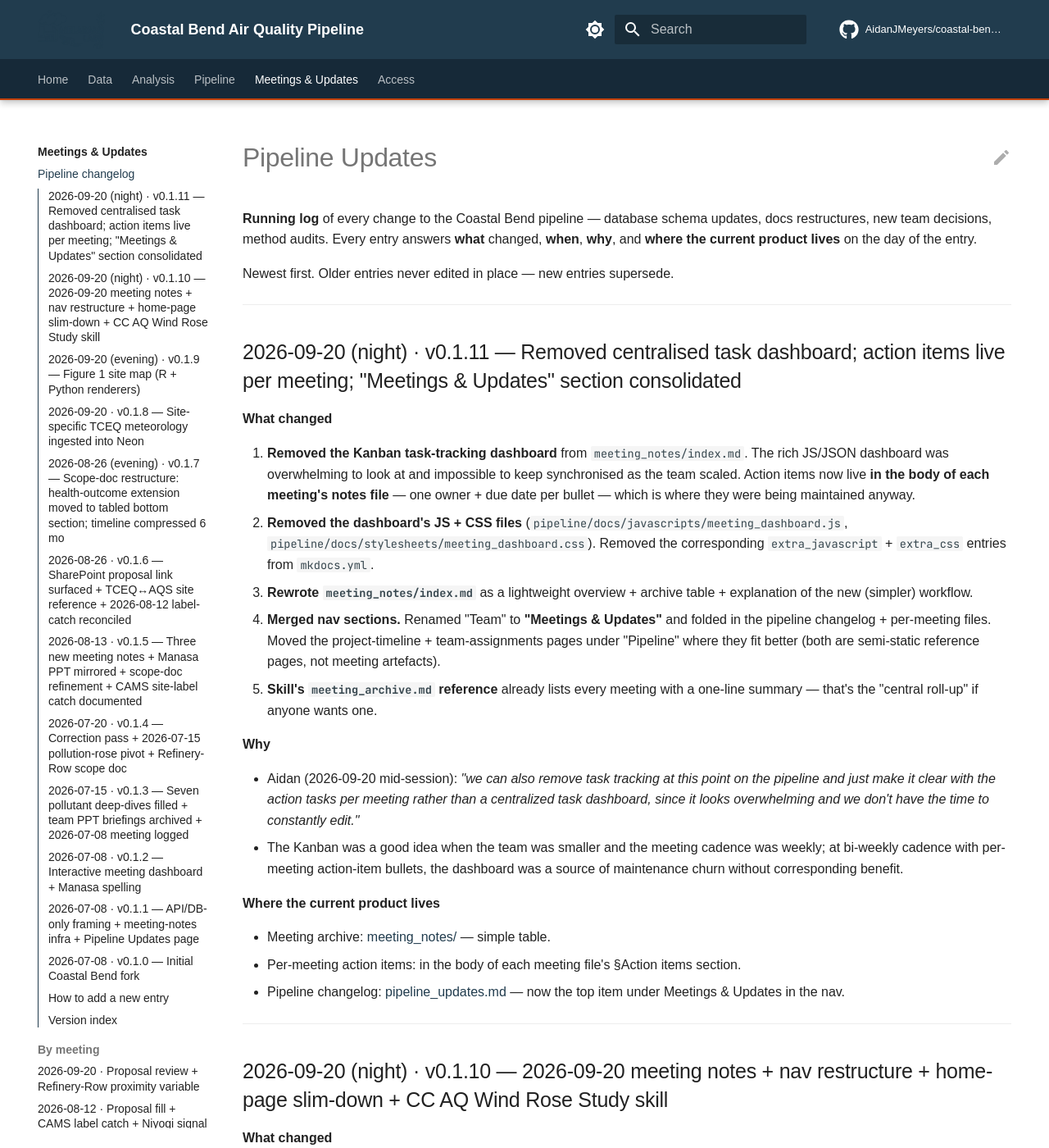
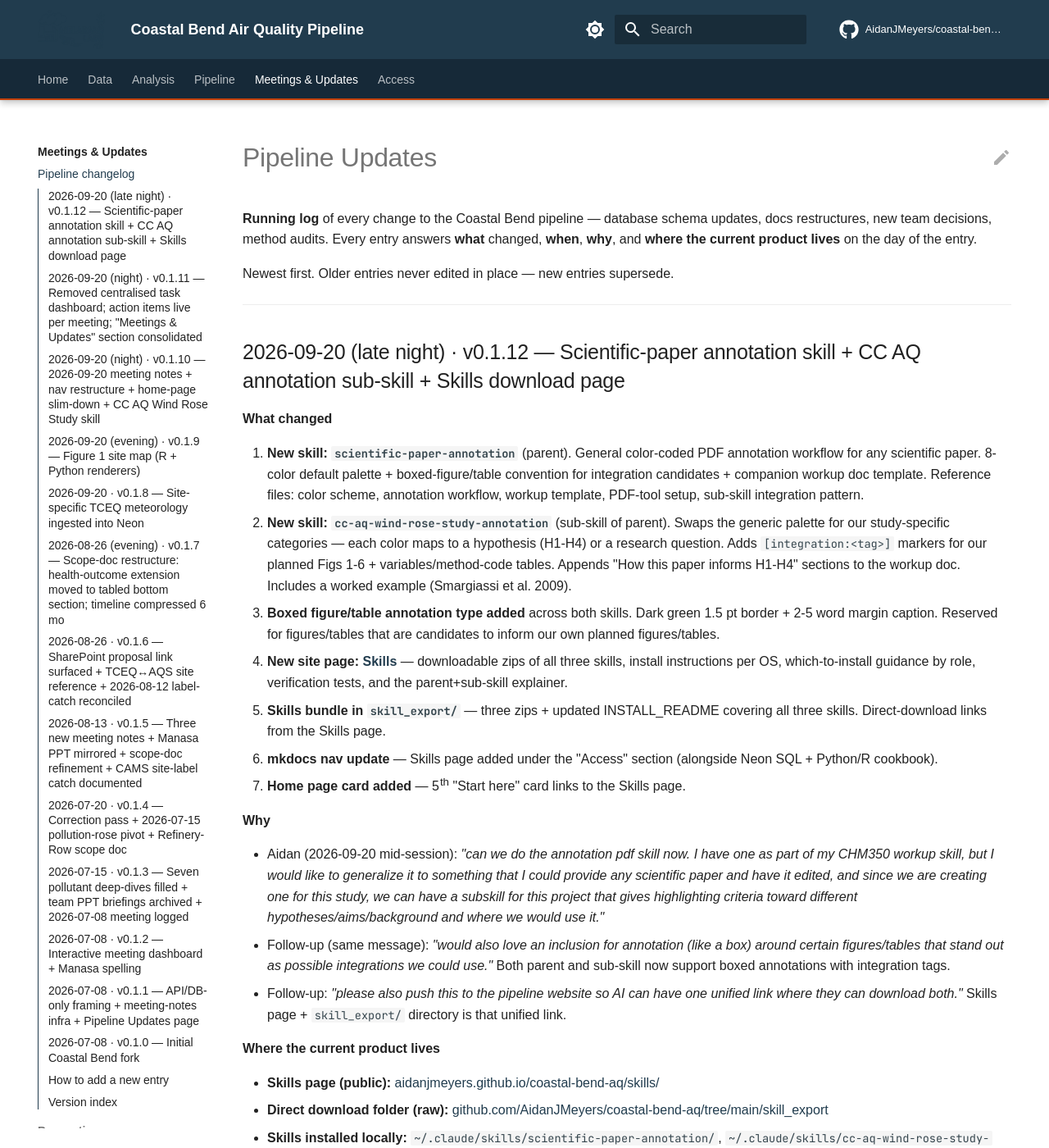
Before and after one commit to AidanJMeyers/coastal-bend-aq, an MkDocs documentation site: the page built from pipeline/docs/pipeline_updates.md, in a window 1280 px wide and 1400 px high. Shown: the whole window at 82% size. Built offline with MkDocs 1.6.1 and Material for MkDocs 9.7.7, drawn with Linux system fonts in a browser that asks for light colours; some web fonts are replaced; comment, search, counter and statistics services are not loaded; some of the changed text lies outside the part shown.

Commit message:
v0.1.12 — scientific-paper-annotation parent skill + cc-aq-wind-rose-study-annotation sub-skill (with boxed figure/table integration tags) + Skills download page on the pipeline site

```diff
--- a/mkdocs.yml
+++ b/mkdocs.yml
@@ -174,3 +174,4 @@ nav:
   - Access:
       - Neon SQL & Data API: 08_usage_neon.md
       - Python / R cookbook: 09_usage_python_r.md
+      - Team skills (download): skills.md
--- a/pipeline/docs/pipeline_updates.md
+++ b/pipeline/docs/pipeline_updates.md
@@ -7,6 +7,72 @@ audits. Every entry answers **what** changed, **when**, **why**, and
 
 Newest first. Older entries never edited in place — new entries
 supersede.
+
+---
+
+## 2026-09-20 (late night) · v0.1.12 — Scientific-paper annotation skill + CC AQ annotation sub-skill + Skills download page
+
+**What changed**
+
+1. **New skill: `scientific-paper-annotation`** (parent). General
+   color-coded PDF annotation workflow for any scientific paper.
+   8-color default palette + boxed-figure/table convention for
+   integration candidates + companion workup doc template.
+   Reference files: color scheme, annotation workflow, workup
+   template, PDF-tool setup, sub-skill integration pattern.
+2. **New skill: `cc-aq-wind-rose-study-annotation`** (sub-skill of
+   parent). Swaps the generic palette for our study-specific
+   categories — each color maps to a hypothesis (H1-H4) or a
+   research question. Adds `[integration:<tag>]` markers for our
+   planned Figs 1-6 + variables/method-code tables. Appends "How
+   this paper informs H1-H4" sections to the workup doc. Includes a
+   worked example (Smargiassi et al. 2009).
+3. **Boxed figure/table annotation type added** across both skills.
+   Dark green 1.5 pt border + 2-5 word margin caption. Reserved
+   for figures/tables that are candidates to inform our own planned
+   figures/tables.
+4. **New site page: [Skills](./skills.md)** — downloadable zips of
+   all three skills, install instructions per OS, which-to-install
+   guidance by role, verification tests, and the parent+sub-skill
+   explainer.
+5. **Skills bundle in `skill_export/`** — three zips + updated
+   INSTALL_README covering all three skills. Direct-download links
+   from the Skills page.
+6. **mkdocs nav update** — Skills page added under the "Access"
+   section (alongside Neon SQL + Python/R cookbook).
+7. **Home page card added** — 5th "Start here" card links to the
+   Skills page.
+
+**Why**
+
+- Aidan (2026-09-20 mid-session): *"can we do the annotation pdf
+  skill now. I have one as part of my CHM350 workup skill, but I
+  would like to generalize it to something that I could provide any
+  scientific paper and have it edited, and since we are creating one
+  for this study, we can have a subskill for this project that gives
+  highlighting criteria toward different hypotheses/aims/background
+  and where we would use it."*
+- Follow-up (same message): *"would also love an inclusion for
+  annotation (like a box) around certain figures/tables that stand
+  out as possible integrations we could use."* Both parent and
+  sub-skill now support boxed annotations with integration tags.
+- Follow-up: *"please also push this to the pipeline website so AI
+  can have one unified link where they can download both."* Skills
+  page + `skill_export/` directory is that unified link.
+
+**Where the current product lives**
+
+- **Skills page (public):** [aidanjmeyers.github.io/coastal-bend-aq/skills/](https://aidanjmeyers.github.io/coastal-bend-aq/skills/)
+- **Direct download folder (raw):** [github.com/AidanJMeyers/coastal-bend-aq/tree/main/skill_export](https://github.com/AidanJMeyers/coastal-bend-aq/tree/main/skill_export)
+- **Skills installed locally:** `~/.claude/skills/scientific-paper-annotation/`,
+  `~/.claude/skills/cc-aq-wind-rose-study-annotation/`,
+  `~/.claude/skills/corpus-christi-aq-wind-rose-study/`
+
+**Follow-up**
+
+- Add a thesis-annotation sub-skill when Aidan is ready.
+- Consider adding a BREATHE-CC-annotation sub-skill for that
+  sibling project.
 
 ---
 
@@ -799,6 +865,7 @@ manuscript methods section later.
 
 | Version | Date | Headline |
 |---|---|---|
+| v0.1.12 | 2026-09-20 | Scientific-paper annotation skill (parent) + CC AQ annotation sub-skill (with hypothesis mapping + integration-tag boxed figures) + Skills download page |
 | v0.1.11 | 2026-09-20 | Removed centralised task dashboard; action items live per meeting; "Meetings & Updates" nav section consolidated |
 | v0.1.10 | 2026-09-20 | 2026-09-20 meeting notes + nav restructure + home-page slim-down + CC AQ Wind Rose Study skill |
 | v0.1.9 | 2026-09-20 | Canonical Figure 1 site map — Refinery Row + monitor rings + OpenWeather + distance/bearing annotations; R source + embedded PNG |
```
Also changed, not shown: pipeline/docs/index.md (+11 -1 lines), pipeline/docs/skills.md (added, +129 -0 lines), skill_export/INSTALL_README.md (+80 -65 lines), 2 other files.
